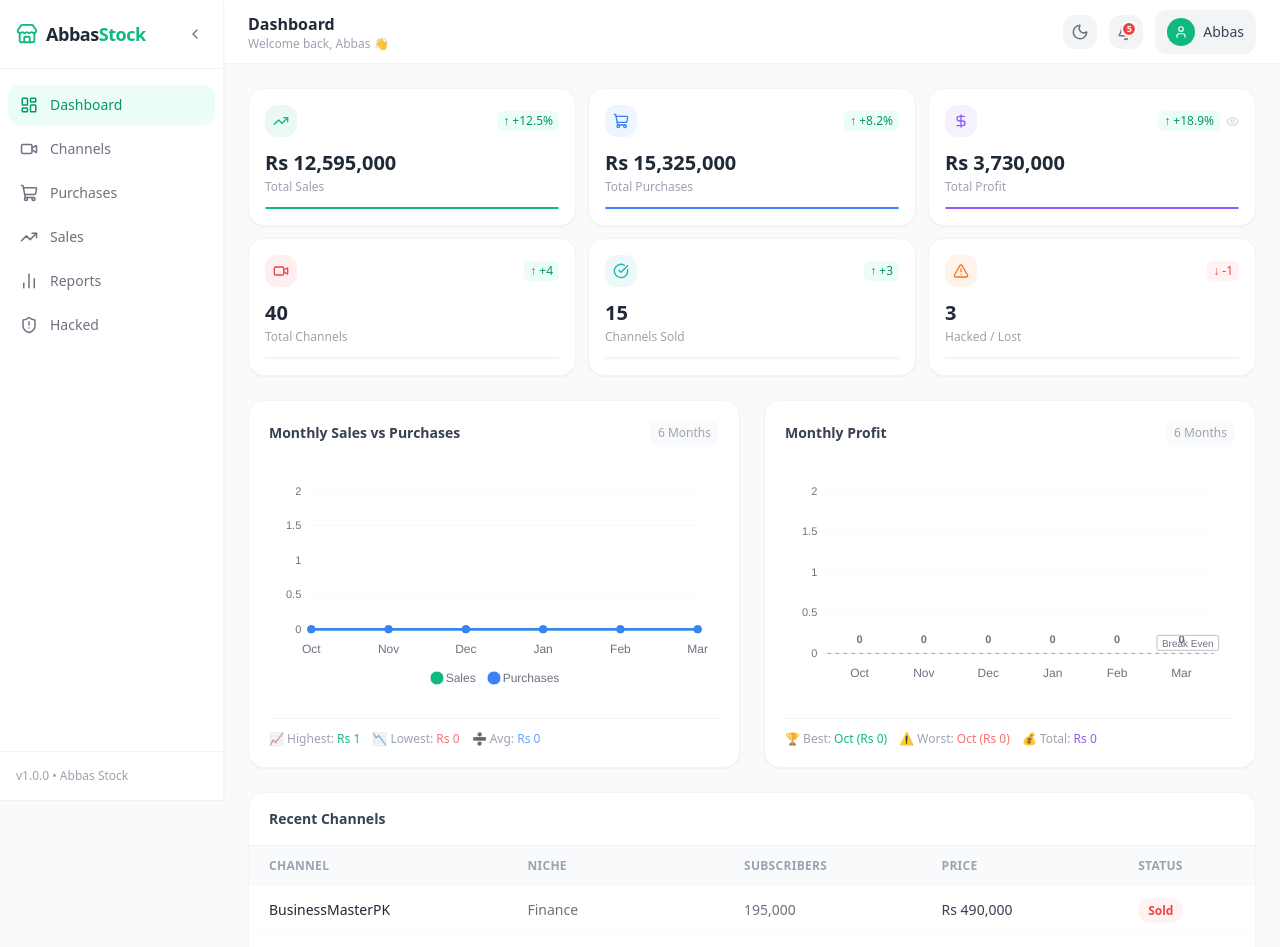
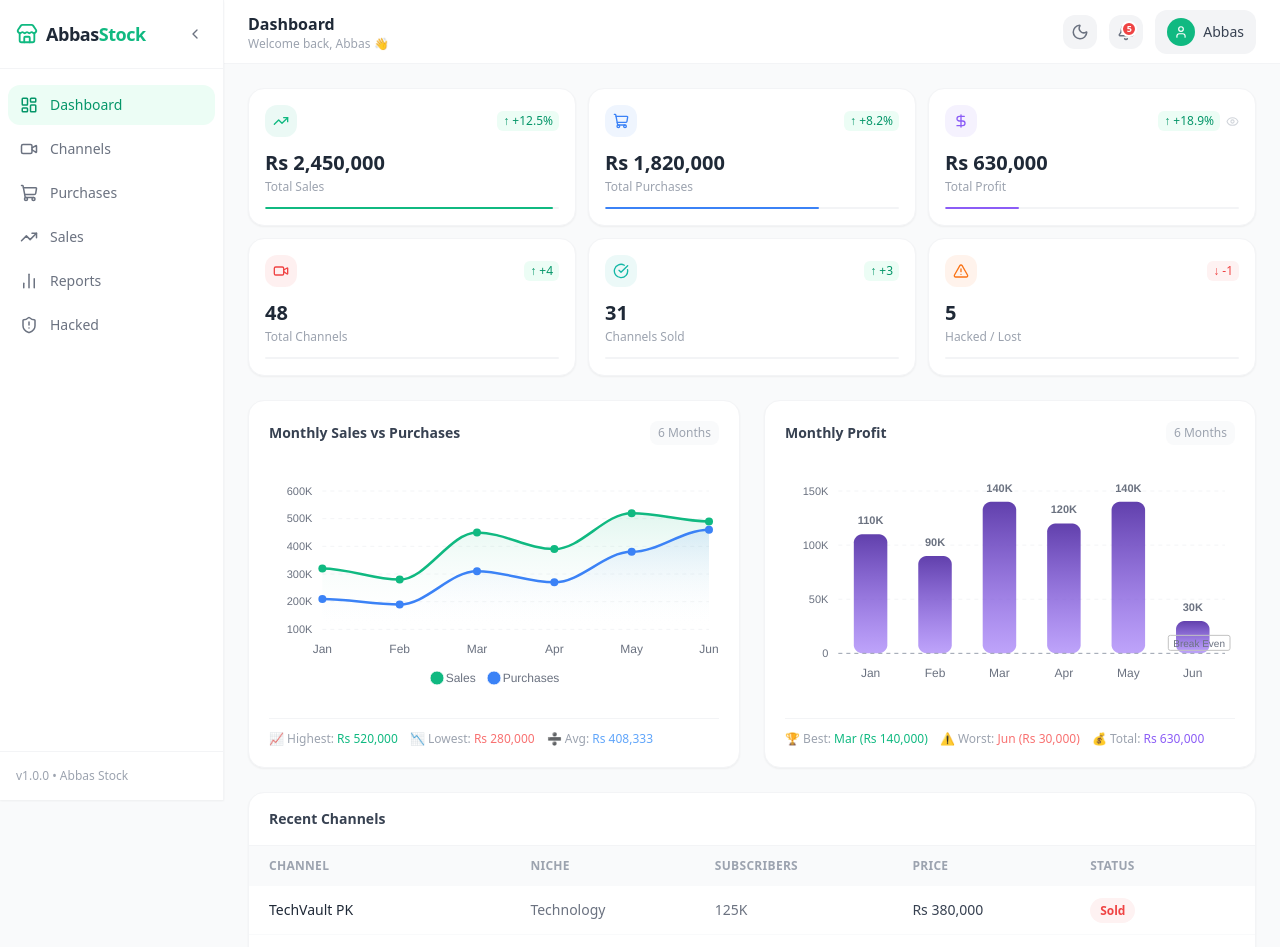
Before and after one commit to Samman-Qaiser/YoutubeInventorySystem, a React (Vite) app: page / in a window 1280 px wide. Shown: the top 947 px of the page. Built offline with nearby package versions, Linux system fonts and the light colour scheme.

Commit message:
view edit

```diff
--- a/src/App.jsx
+++ b/src/App.jsx
@@ -39,7 +39,7 @@ export default function App() {
           >
             <div className="p-6 flex-1">
               <Routes>
-                <Route path="/" element={<Home channels={channels} />} />
+                <Route path="/" element={<Home />} />
                 <Route path="/channels"  element={<Channels  channels={channels} setChannels={setChannels} />} />
                 <Route path="/purchases" element={<Purchases channels={channels} setChannels={setChannels} />} />
                 <Route path="/sales"     element={<Sales     channels={channels} setChannels={setChannels} />} />
--- a/src/pages/Home.jsx
+++ b/src/pages/Home.jsx
@@ -2,12 +2,12 @@ import StatsSection from "../sections/StatsSection";
 import ChartsSection from "../sections/ChartsSection";
 import RecentChannels from "../sections/RecentChannels";
 
-export default function Home({ channels }) {
+export default function Home() {
   return (
     <div className="flex flex-col gap-6">
-      <StatsSection channels={channels} />
-      <ChartsSection channels={channels} />
-      <RecentChannels channels={channels} />
+      <StatsSection />
+      <ChartsSection />
+      <RecentChannels />
     </div>
   );
 }
--- a/src/pages/Sales.jsx
+++ b/src/pages/Sales.jsx
@@ -16,11 +16,8 @@ const PER_PAGE   = 10;
 // ─── CountUp hook ─────────────────────────────────────────────────────────────
 function useCountUp(target, duration = 950) {
   const [val, setVal] = useState(0);
-
   useEffect(() => {
-    setVal(0); // Reset when target changes
-    if (target <= 0) return;
-
+    if (target === 0) { setVal(0); return; }
     let frameId;
     const startTs = Date.now();
     const tick = () => {
@@ -187,6 +184,7 @@ export default function Sales({ channels }) {
       }
       return true;
     });
+  // eslint-disable-next-line react-hooks/exhaustive-deps
   }, [sold, searchName, searchSeller, searchBuyer, category, monoFilter, profitRange, dateFilter, dateMonth, dateYear]);
 
   // Filtered summary totals
--- a/src/sections/ChartsSection.jsx
+++ b/src/sections/ChartsSection.jsx
@@ -1,55 +1,22 @@
-import { useMemo } from "react";
 import { motion } from "framer-motion";
 import ReactApexChart from "react-apexcharts";
+import { monthlySalesData } from "../constants/data";
 
-export default function ChartsSection({ channels = [], darkMode }) {
-  const chartData = useMemo(() => {
-    // Generate last 6 months labels
-    const monthsArr = [];
-    const now = new Date();
-    for (let i = 5; i >= 0; i--) {
-      const d = new Date(now.getFullYear(), now.getMonth() - i, 1);
-      monthsArr.push({
-        label: d.toLocaleString("en-US", { month: "short" }),
-        month: d.getMonth(),
-        year: d.getFullYear(),
-        sales: 0,
-        purchases: 0
-      });
-    }
+const months = monthlySalesData.map((d) => d.month);
+const salesData = monthlySalesData.map((d) => d.sales);
+const purchasesData = monthlySalesData.map((d) => d.purchases);
+const profitData = monthlySalesData.map((d) => d.profit);
 
-    // Populate data from channels
-    channels.forEach(ch => {
-      // For sales: use soldAt or skip if not sold
-      if (ch.status === "sold" && ch.soldAt) {
-        const sd = new Date(ch.soldAt);
-        const mIdx = monthsArr.findIndex(m => m.month === sd.getMonth() && m.year === sd.getFullYear());
-        if (mIdx !== -1) monthsArr[mIdx].sales += (Number(ch.salePrice) || 0);
-      }
+const maxSale = Math.max(...salesData);
+const minSale = Math.min(...salesData);
+const avgSale = Math.round(salesData.reduce((a, b) => a + b) / salesData.length);
+const bestProfit = Math.max(...profitData);
+const worstProfit = Math.min(...profitData);
+const totalProfit = profitData.reduce((a, b) => a + b, 0);
+const bestMonth = months[profitData.indexOf(bestProfit)];
+const worstMonth = months[profitData.indexOf(worstProfit)];
 
-      // For purchases: use createdAt
-      const cd = new Date(ch.createdAt);
-      const pIdx = monthsArr.findIndex(m => m.month === cd.getMonth() && m.year === cd.getFullYear());
-      if (pIdx !== -1) monthsArr[pIdx].purchases += (Number(ch.purchasePrice) || 0);
-    });
-
-    return {
-      labels:    monthsArr.map(m => m.label),
-      sales:     monthsArr.map(m => m.sales),
-      purchases: monthsArr.map(m => m.purchases),
-      profits:   monthsArr.map(m => m.sales - m.purchases)
-    };
-  }, [channels]);
-
-  const { labels, sales, purchases, profits } = chartData;
-  const maxSale = Math.max(...sales, 1);
-  const minSale = Math.min(...sales);
-  const avgSale = Math.round(sales.reduce((a, b) => a + b, 0) / sales.length);
-  const bestProfit = Math.max(...profits);
-  const worstProfit = Math.min(...profits);
-  const totalProfit = profits.reduce((a, b) => a + b, 0);
-  const bestMonth = labels[profits.indexOf(bestProfit)];
-  const worstMonth = labels[profits.indexOf(worstProfit)];
+export default function ChartsSection({ darkMode }) {
   const textColor = darkMode ? "#9ca3af" : "#6b7280";
   const gridColor = darkMode ? "#1f2937" : "#f3f4f6";
   const tooltipBg = darkMode ? "#111827" : "#ffffff";
@@ -86,7 +53,7 @@ export default function ChartsSection({ channels = [], darkMode }) {
       hover: { size: 7 },
     },
     xaxis: {
-      categories: labels,
+      categories: months,
       labels: { style: { colors: textColor, fontSize: "12px" } },
       axisBorder: { show: false },
       axisTicks: { show: false },
@@ -114,7 +81,7 @@ export default function ChartsSection({ channels = [], darkMode }) {
         const sale = series[0][dataPointIndex];
         const purchase = series[1][dataPointIndex];
         const profit = sale - purchase;
-        const month = labels[dataPointIndex];
+        const month = months[dataPointIndex];
         return `
           <div style="background:${tooltipBg};padding:12px 16px;border-radius:12px;border:1px solid ${darkMode ? "#374151" : "#e5e7eb"};font-size:12px;min-width:160px">
             <div style="font-weight:700;margin-bottom:8px;color:${darkMode ? "#f9fafb" : "#111827"}">${month}</div>
@@ -145,7 +112,7 @@ export default function ChartsSection({ channels = [], darkMode }) {
       },
       background: "transparent",
     },
-    colors: profits.map((v) => (v >= 0 ? "#8b5cf6" : "#ef4444")),
+    colors: profitData.map((v) => (v >= 0 ? "#8b5cf6" : "#ef4444")),
     fill: {
       type: "gradient",
       gradient: {
@@ -177,7 +144,7 @@ export default function ChartsSection({ channels = [], darkMode }) {
       style: { fontSize: "11px", fontWeight: 600, colors: [textColor] },
     },
     xaxis: {
-      categories: labels,
+      categories: months,
       labels: { style: { colors: textColor, fontSize: "12px" } },
       axisBorder: { show: false },
       axisTicks: { show: false },
@@ -201,10 +168,10 @@ export default function ChartsSection({ channels = [], darkMode }) {
     tooltip: {
       theme: darkMode ? "dark" : "light",
       custom: ({ dataPointIndex }) => {
-        const month = labels[dataPointIndex];
-        const sale = sales[dataPointIndex];
-        const purchase = purchases[dataPointIndex];
-        const profit = profits[dataPointIndex];
+        const month = months[dataPointIndex];
+        const sale = salesData[dataPointIndex];
+        const purchase = purchasesData[dataPointIndex];
+        const profit = profitData[dataPointIndex];
         return `
           <div style="background:${tooltipBg};padding:12px 16px;border-radius:12px;border:1px solid ${darkMode ? "#374151" : "#e5e7eb"};font-size:12px;min-width:160px">
             <div style="font-weight:700;margin-bottom:8px;color:${darkMode ? "#f9fafb" : "#111827"}">${month}</div>
@@ -254,8 +221,8 @@ export default function ChartsSection({ channels = [], darkMode }) {
         <ReactApexChart
           options={areaOptions}
           series={[
-            { name: "Sales", data: sales },
-            { name: "Purchases", data: purchases },
+            { name: "Sales", data: salesData },
+            { name: "Purchases", data: purchasesData },
           ]}
           type="area"
           height={230}
@@ -287,7 +254,7 @@ export default function ChartsSection({ channels = [], darkMode }) {
 
         <ReactApexChart
           options={barOptions}
-          series={[{ name: "Profit", data: profits }]}
+          series={[{ name: "Profit", data: profitData }]}
           type="bar"
           height={230}
         />
--- a/src/sections/RecentChannels.jsx
+++ b/src/sections/RecentChannels.jsx
@@ -1,8 +1,7 @@
 import { motion } from "framer-motion";
+import { recentChannels } from "../constants/data";
 
-export default function RecentChannels({ channels = [] }) {
-  const recent = [...channels].sort((a,b) => b.id - a.id).slice(0, 5);
-
+export default function RecentChannels() {
   return (
     <motion.div
       initial={{ opacity: 0, y: 40 }}
@@ -26,7 +25,7 @@ export default function RecentChannels({ channels = [] }) {
             </tr>
           </thead>
           <tbody className="divide-y divide-gray-50 dark:divide-gray-800">
-            {recent.map((ch, i) => (
+            {recentChannels.map((ch, i) => (
               <motion.tr
                 key={ch.id}
                 initial={{ opacity: 0 }}
@@ -34,10 +33,10 @@ export default function RecentChannels({ channels = [] }) {
                 transition={{ delay: 0.6 + i * 0.05 }}
                 className="hover:bg-gray-50 dark:hover:bg-gray-800/50 transition-colors"
               >
-                <td className="px-5 py-3.5 font-medium text-gray-800 dark:text-gray-200">{ch.channelName}</td>
-                <td className="px-5 py-3.5 text-gray-500 dark:text-gray-400">{ch.category}</td>
-                <td className="px-5 py-3.5 text-gray-500 dark:text-gray-400">{ch.channelSubscribers.toLocaleString()}</td>
-                <td className="px-5 py-3.5 font-medium text-gray-700 dark:text-gray-300">Rs {(ch.salePrice||0).toLocaleString()}</td>
+                <td className="px-5 py-3.5 font-medium text-gray-800 dark:text-gray-200">{ch.name}</td>
+                <td className="px-5 py-3.5 text-gray-500 dark:text-gray-400">{ch.niche}</td>
+                <td className="px-5 py-3.5 text-gray-500 dark:text-gray-400">{ch.subscribers}</td>
+                <td className="px-5 py-3.5 font-medium text-gray-700 dark:text-gray-300">Rs {ch.salePrice.toLocaleString()}</td>
                 <td className="px-5 py-3.5">
                   <span className={`px-2.5 py-1 rounded-full text-xs font-semibold
                     ${ch.status === "sold"
--- a/src/sections/StatsSection.jsx
+++ b/src/sections/StatsSection.jsx
@@ -1,6 +1,7 @@
 import { useEffect, useState } from "react";
 import { motion, useMotionValue, useTransform, animate } from "framer-motion";
 import { TrendingUp, ShoppingCart, DollarSign, Video, CheckCircle, AlertTriangle, Eye, EyeOff } from "lucide-react";
+import { dummyStats } from "../constants/data";
 
 function CountUp({ value, prefix = "", hidden = false }) {
   const count = useMotionValue(0);
@@ -16,27 +17,17 @@ function CountUp({ value, prefix = "", hidden = false }) {
   return <motion.span>{rounded}</motion.span>;
 }
 
-export default function StatsSection({ channels = [] }) {
+const cards = [
+  { label: "Total Sales", value: dummyStats.totalSale, icon: TrendingUp, accent: "#10b981", prefix: "Rs ", change: "+12.5%", up: true, hideable: false },
+  { label: "Total Purchases", value: dummyStats.totalPurchase, icon: ShoppingCart, accent: "#3b82f6", prefix: "Rs ", change: "+8.2%", up: true, hideable: false },
+  { label: "Total Profit", value: dummyStats.totalProfit, icon: DollarSign, accent: "#8b5cf6", prefix: "Rs ", change: "+18.9%", up: true, hideable: true },
+  { label: "Total Channels", value: dummyStats.totalChannels, icon: Video, accent: "#ef4444", prefix: "", change: "+4", up: true, hideable: false },
+  { label: "Channels Sold", value: dummyStats.soldChannels, icon: CheckCircle, accent: "#14b8a6", prefix: "", change: "+3", up: true, hideable: false },
+  { label: "Hacked / Lost", value: dummyStats.hackedChannels, icon: AlertTriangle, accent: "#f97316", prefix: "", change: "-1", up: false, hideable: false },
+];
+
+export default function StatsSection() {
   const [profitHidden, setProfitHidden] = useState(false);
-
-  const sold = channels.filter(c => c.status === "sold");
-  const liveStats = {
-    totalSales:    sold.reduce((s,c) => s + (Number(c.salePrice)||0), 0),
-    totalPurchase: channels.reduce((s,c) => s + (Number(c.purchasePrice)||0), 0),
-    totalProfit:   sold.reduce((s,c) => s + ((Number(c.salePrice)||0) - (Number(c.purchasePrice)||0)), 0),
-    totalCount:    channels.length,
-    soldCount:     sold.length,
-    hackedCount:   channels.filter(c => c.status === "hacked").length,
-  };
-
-  const cards = [
-    { label: "Total Sales", value: liveStats.totalSales, icon: TrendingUp, accent: "#10b981", prefix: "Rs ", change: "+12.5%", up: true, hideable: false },
-    { label: "Total Purchases", value: liveStats.totalPurchase, icon: ShoppingCart, accent: "#3b82f6", prefix: "Rs ", change: "+8.2%", up: true, hideable: false },
-    { label: "Total Profit", value: liveStats.totalProfit, icon: DollarSign, accent: "#8b5cf6", prefix: "Rs ", change: "+18.9%", up: true, hideable: true },
-    { label: "Total Channels", value: liveStats.totalCount, icon: Video, accent: "#ef4444", prefix: "", change: "+4", up: true, hideable: false },
-    { label: "Channels Sold", value: liveStats.soldCount, icon: CheckCircle, accent: "#14b8a6", prefix: "", change: "+3", up: true, hideable: false },
-    { label: "Hacked / Lost", value: liveStats.hackedCount, icon: AlertTriangle, accent: "#f97316", prefix: "", change: "-1", up: false, hideable: false },
-  ];
 
   return (
     <div className="grid grid-cols-2 lg:grid-cols-3 gap-3">
```
